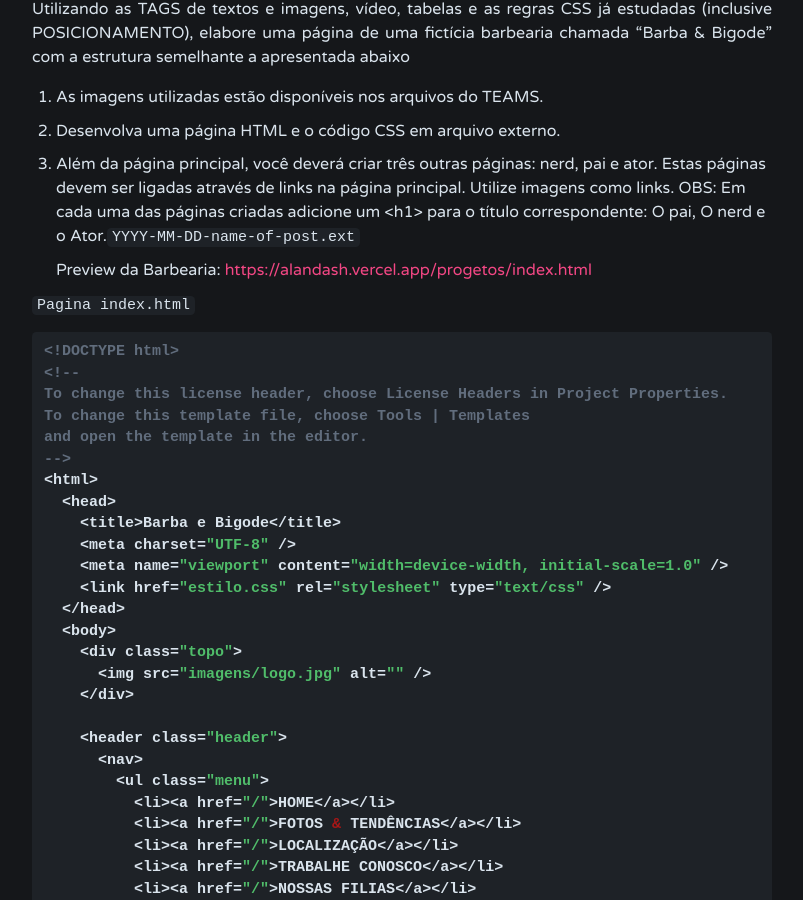
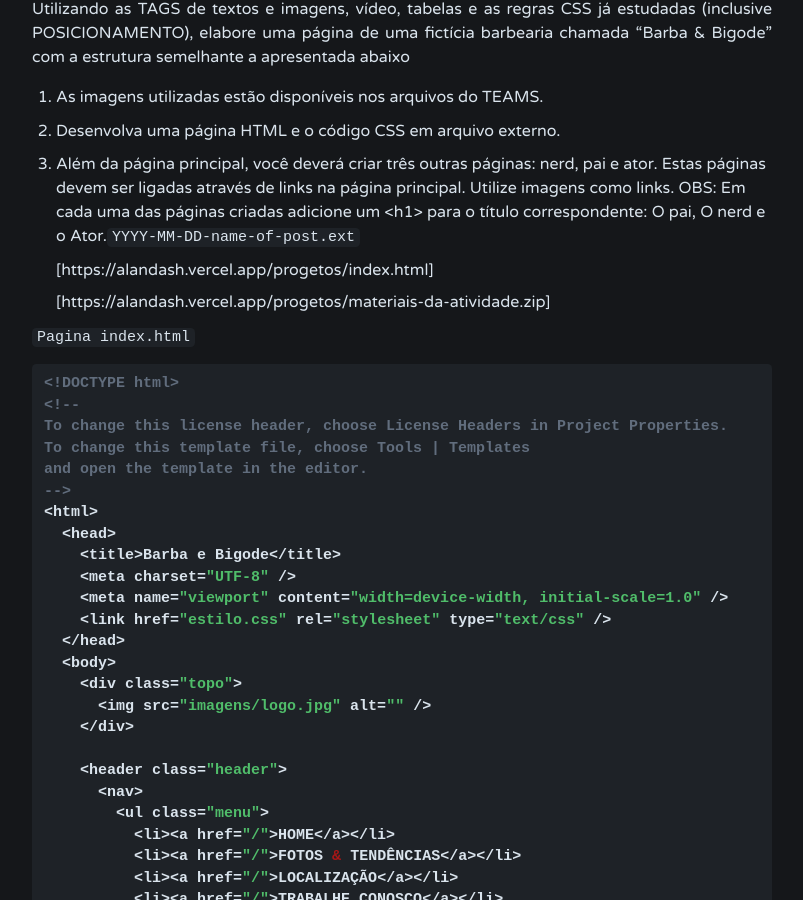
Before and after one commit to AlanPrates/alandash, a Jekyll site: the page built from _posts/2022-04-19-Barba-e-Bigode-IFBA.md, in a window 1280 px wide and 900 px high, scrolled down 462 px. Shown: the whole window, without its empty margins (238-1041 px from the left). Built offline with Jekyll 4.4.1, drawn with Linux system fonts in a browser that asks for light colours; nearby versions of some CDN libraries; comment, search, counter and statistics services are not loaded.

Commit message:
Update 2022-04-19-Barba-e-Bigode-IFBA.md

```diff
--- a/_posts/2022-04-19-Barba-e-Bigode-IFBA.md
+++ b/_posts/2022-04-19-Barba-e-Bigode-IFBA.md
@@ -24,7 +24,9 @@ estrutura semelhante a apresentada abaixo
    devem ser ligadas através de links na página principal. Utilize imagens como links. OBS: Em cada
    uma das páginas criadas adicione um <h1> para o título correspondente: O pai, O nerd e o Ator.`YYYY-MM-DD-name-of-post.ext`
 
-   Preview da Barbearia: [https://alandash.vercel.app/progetos/index.html]
+   [https://alandash.vercel.app/progetos/index.html]
+
+   [https://alandash.vercel.app/progetos/materiais-da-atividade.zip]
 
 `Pagina index.html`
 
```
Also changed, not shown: other parts of _posts/2022-04-19-Barba-e-Bigode-IFBA.md (+2 -1 lines).
